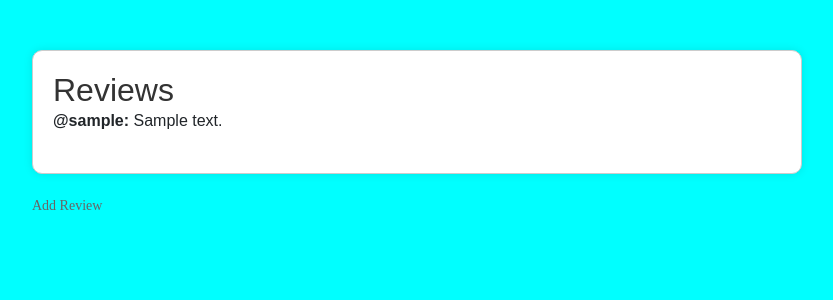
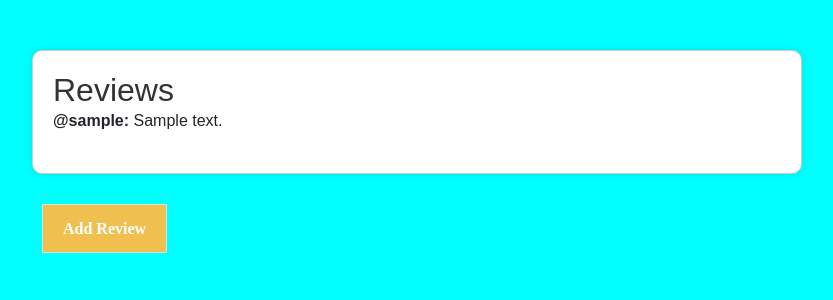
Before and after one commit to BHARATH0252/MovieProject, a Django app: page /movie/1/ in a window 1280 px wide. Shown: the part 393-693 px from the top of the page, without its empty margins (223-1056 px from the left). Run offline with Django 5.2, Linux system fonts and the light colour scheme; a user stored in the database is signed in; tables that the repository leaves empty hold one stand-in row (values such as "Sample post"); grey boxes marked "Sample" are stand-in pictures; some web fonts are replaced.

Commit message:
Fixed Review

```diff
--- a/movieproject/movieapp/views.py
+++ b/movieproject/movieapp/views.py
@@ -3,7 +3,7 @@ from django.contrib.auth.decorators import login_required
 from django.contrib import messages
 from .models import Movie, Review, Category, Profile ,User
 from movieapp.forms import MovieForm, ReviewForm, SearchForm
-from .forms import UserRegistrationForm, UserForm  ,UserUpdateForm
+from .forms import UserRegistrationForm, UserForm ,UserUpdateForm
 from django.contrib.auth.forms import AuthenticationForm
 from django.contrib.auth import login, logout,update_session_auth_hash
 from django.urls import reverse
--- a/movieproject/templates/movies/movie_detail.html
+++ b/movieproject/templates/movies/movie_detail.html
@@ -82,6 +82,17 @@ body {
   font-weight: bold;
 }
 
+.add-review {
+  background-color: #EFC050; /* Green color */
+  color: white;
+  padding: 10px 20px; /* Adjust padding as needed */
+  margin: 10px; /* Adjust margin as needed */
+  border: 1px solid #ddd;
+  font-weight: bold;
+  font-size: 16px;
+  text-decoration: none; /* Remove underline from link */
+}
+
 </style>
 
 <div class="container">
@@ -105,10 +116,15 @@ body {
 <div class="container">
   <div class="reviews-box">
     <h2>Reviews</h2>
-    <ul class="review-list">
+    <ul class="review-list" style="max-height: 100px; overflow-y: scroll;">
       {% for review in movie.review_set.all %}
-            <li class="review-item">
-                <strong>@{{ review.user.username }}:</strong> {{ review.text }}
+      <li class="review-item" data-review-id="{{ review.id }}"> <strong>@{{ review.user.username }}:</strong>
+
+        {{ review.text | truncatechars:20 }}
+
+        {% if review.text|length > 20 %}
+          <a href="#" class="see-more" data-review-id="{{ review.id }}">See more</a>
+        {% endif %}
       </li>
       {% empty %}
         <li class="review-item">No reviews yet.</li>
@@ -116,10 +132,13 @@ body {
     </ul>
   </div>
 </div>
+
 <div class="container" style="align-items: self-end;">
   {% if user.is_authenticated %}
-  <a href="{% url 'movieapp:add_review' movie.id %}">Add Review</a>
+    <a href="{% url 'movieapp:add_review' movie.id %}" class="add-review">Add Review</a>
   {% endif %}
 </div>
 
+
+
 {% endblock %}
```
Lines whose indentation alone changed are shown as unchanged.
